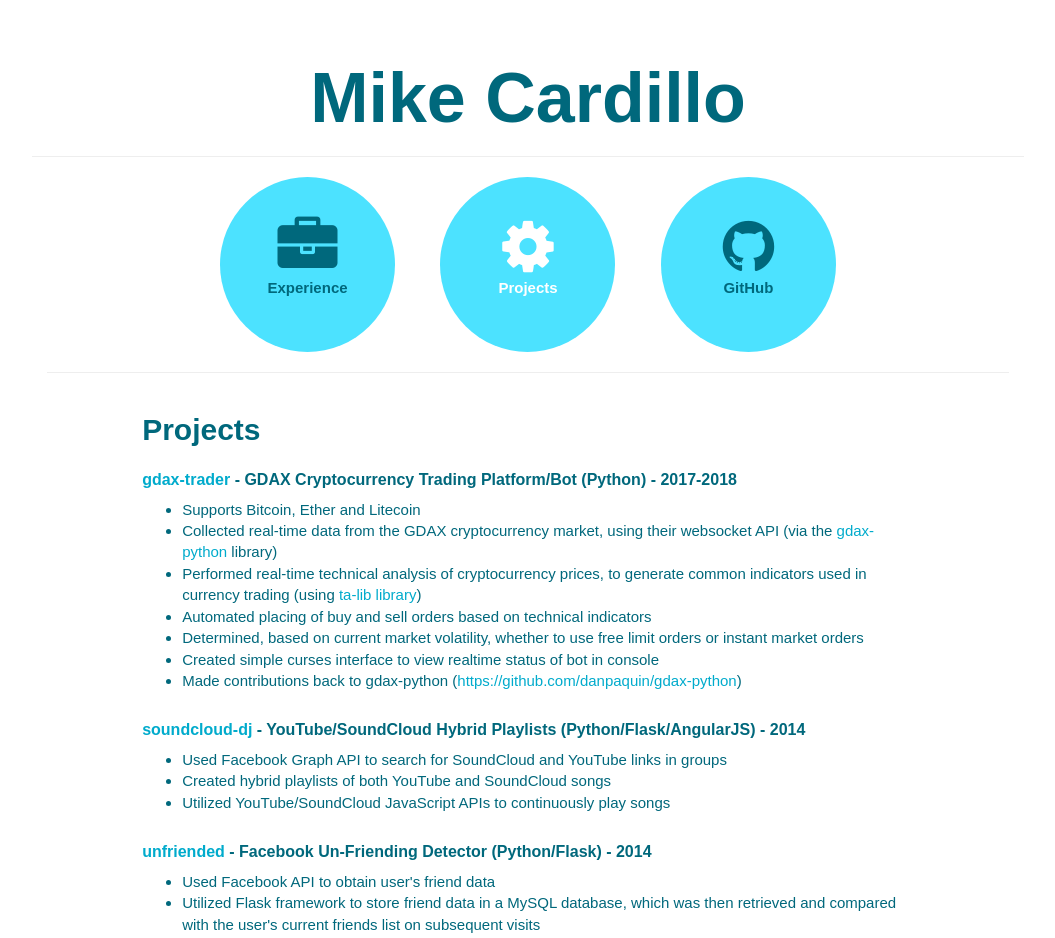
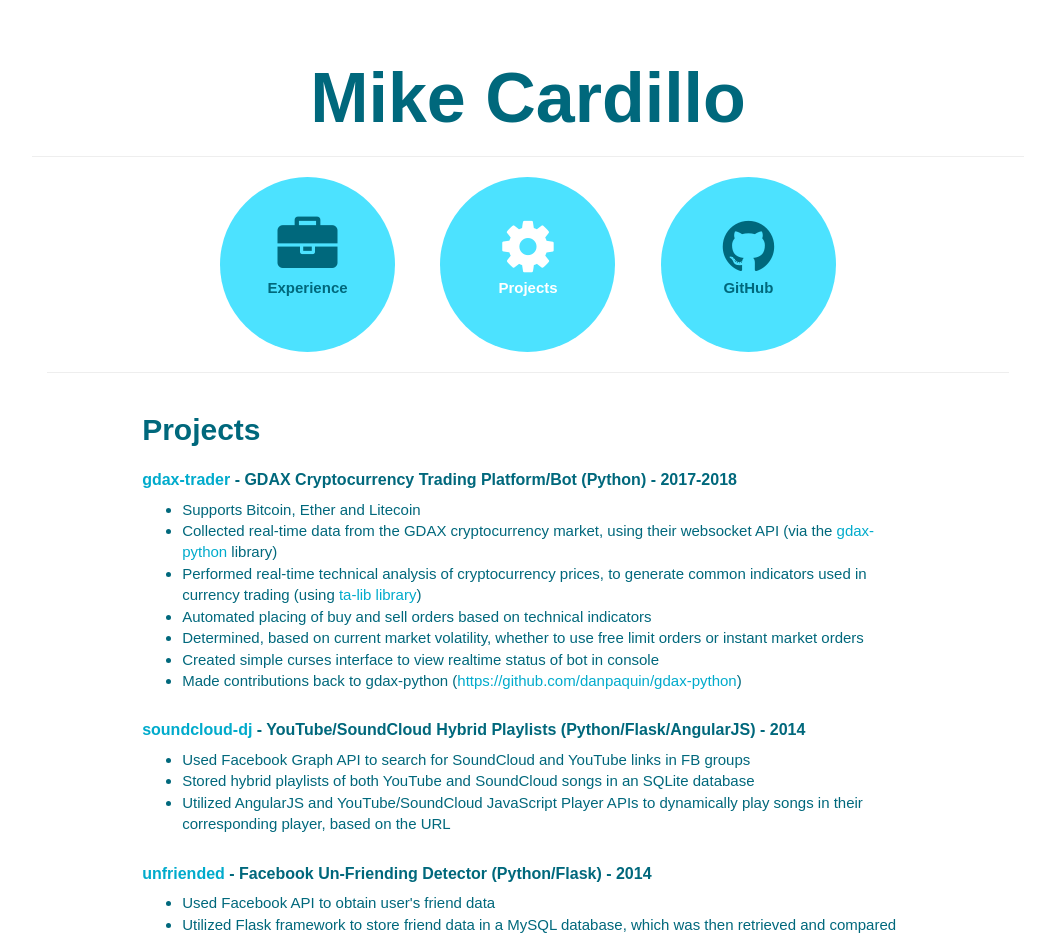
Before and after one commit to mcardillo55/portfolio-react, a React (Create React App) app: page /projects in a window 1280 px wide. Shown: the top 938 px of the page, without its empty margins (112-1167 px from the left). Built offline with nearby package versions, Linux system fonts and the light colour scheme.

Commit message:
Updated soundcloud-dj bullet points

```diff
--- a/src/components/ProjectsSection.jsx
+++ b/src/components/ProjectsSection.jsx
@@ -20,9 +20,9 @@
             <div className="project">
                 <h4><a href="https://github.com/mcardillo55/soundcloud-dj">soundcloud-dj</a> - YouTube/SoundCloud Hybrid Playlists (Python/Flask/AngularJS) - 2014</h4>
                 <ul>
-                    <li>Used Facebook Graph API to search for SoundCloud and YouTube links in groups</li>
-                    <li>Created hybrid playlists of both YouTube and SoundCloud songs</li>
-                    <li>Utilized YouTube/SoundCloud JavaScript APIs to continuously play songs</li>
+                    <li>Used Facebook Graph API to search for SoundCloud and YouTube links in FB groups</li>
+                    <li>Stored hybrid playlists of both YouTube and SoundCloud songs in an SQLite database</li>
+                    <li>Utilized AngularJS and YouTube/SoundCloud JavaScript Player APIs to dynamically play songs in their corresponding player, based on the URL</li>
                 </ul>
             </div>
             <div className="project">
```
